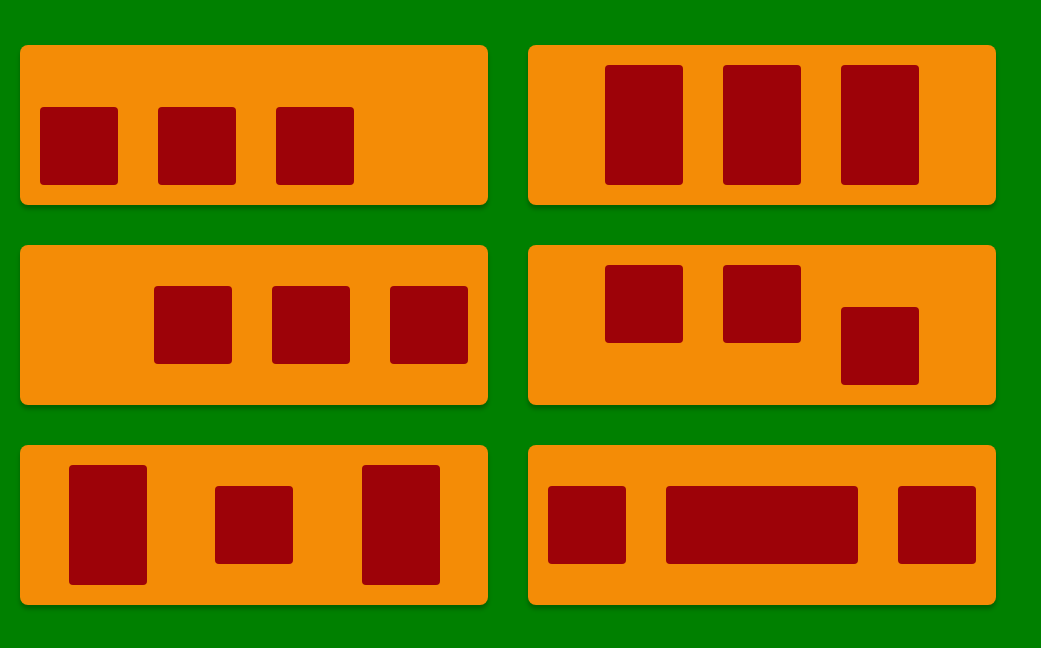
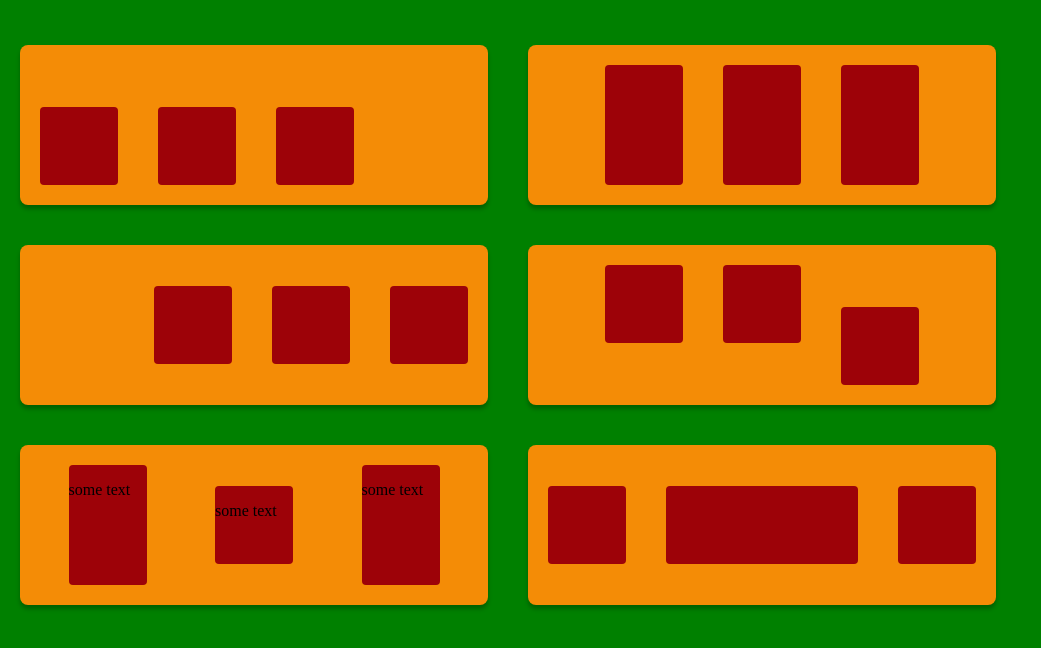
Before and after one commit to SibuMbi/FlexBox, a plain HTML site: page Index.html in a window 1280 px wide. Shown: the whole page, without its empty margins (0-1041 px from the left). Drawn offline with Linux system fonts and the light colour scheme; files that its build step writes are made by us from their sources.

Commit message:
Text added to fith block.

```diff
--- a/Index.html
+++ b/Index.html
@@ -6,6 +6,7 @@
     <meta name="viewport" content="width=device-width, initial-scale=1.0">
     <link rel="stylesheet" href="normalize/normalize.css">
     <link rel="stylesheet" type="text/css" href="Styles/Index.css">
+    <link href="https://fonts.googleapis.com/css2?family=Roboto:wght@100&display=swap" rel="stylesheet">
     <title>Flexbox</title>
 
 </head>
@@ -49,9 +50,9 @@
 
     <div class="Fifth-block">
 
-        <div class="square1"></div>
-        <div class="square2"></div>
-        <div class="square3"></div>
+        <div class="square1"><p>some text</p></div>
+        <div class="square2"><p>some text</p></div>
+        <div class="square3"><p>some text</p></div>
 
     </div>
 
```
